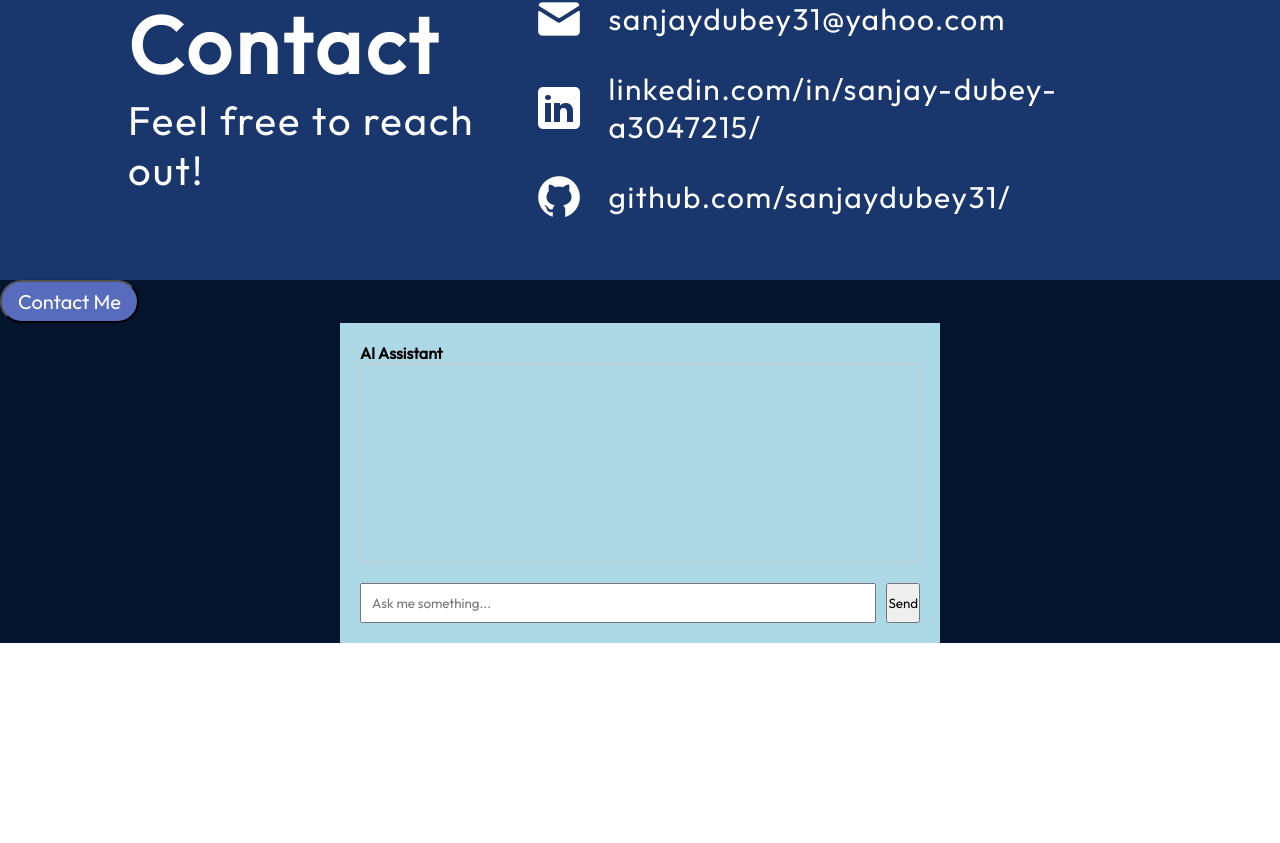
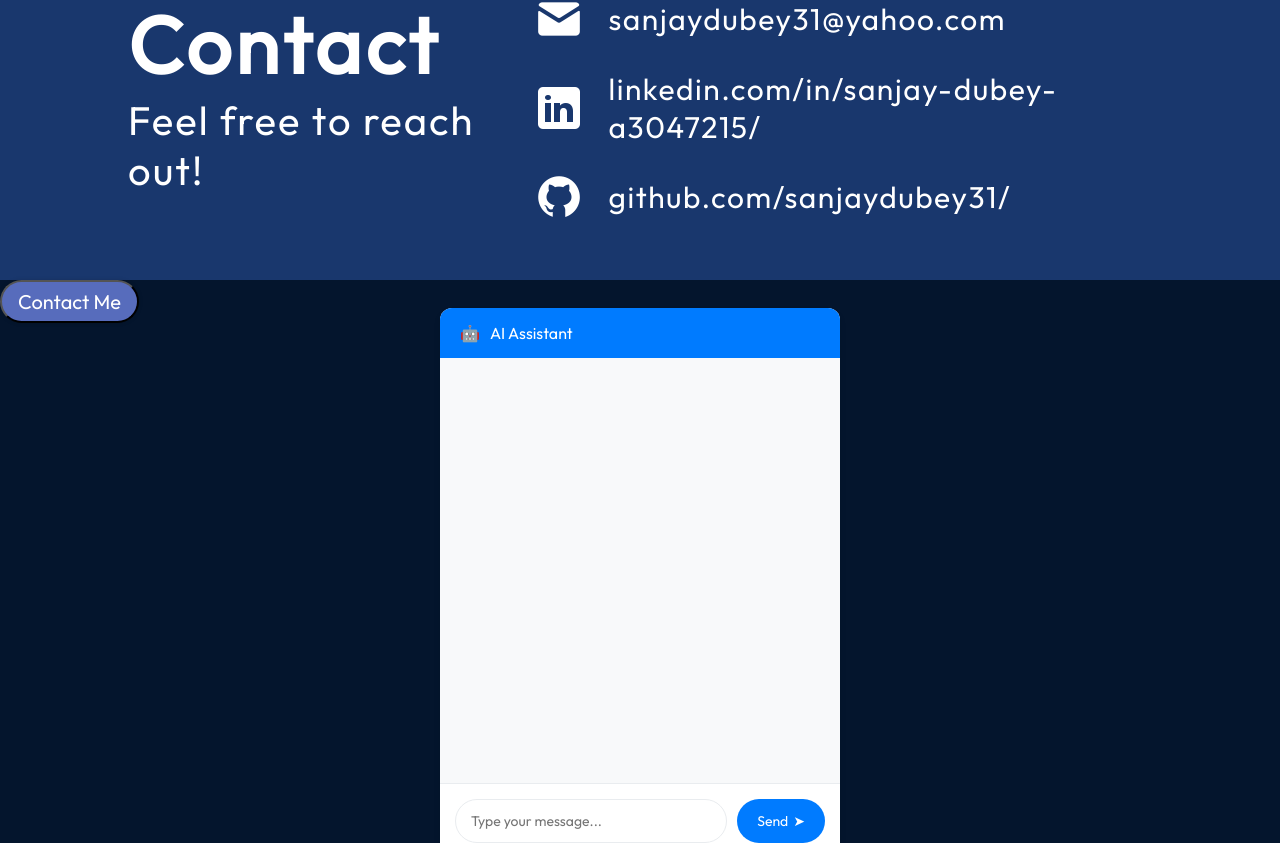
Before and after one commit to sanjaydubey31/dubey-portfolio-react, a React (Vite) app: page / in a window 1280 px wide. Shown: the part 6059-6902 px from the top of the page. Before the commit the page ends 6702 px from the top, so only its background shows below. Built offline with nearby package versions, Linux system fonts and the light colour scheme.

Commit message:
changed lokk feel of chatbot

```diff
--- a/src/App.jsx
+++ b/src/App.jsx
@@ -13,23 +13,12 @@ function App() {
     <div className={styles.App}>
       <Navbar />
       <Hero />
-      {/* <Chatbot /> */}
-
       <About />
       <Experience />
       <Projects />
       <Contact />
       <UserApp />
-      <div
-      style={{
-        display: 'flex',
-        justifyContent: 'center',
-        alignItems: 'center',
-        height: '40vh',
-      }}
-    >
-    <Chatbot />
-    </div>
+      <Chatbot />
     </div>
   );
 }
--- a/src/components/Chatbot/Chatbot.jsx
+++ b/src/components/Chatbot/Chatbot.jsx
@@ -118,45 +118,55 @@ export const Chatbot = () => {
   };
 
   return (
-    <div style={{ backgroundColor: "lightblue", padding: "20px", width: "600px", margin: "5 auto" }}>
-      <h4>AI Assistant</h4>
-      <div
-        style={{
-          border: "1px solid #ccc",
-          padding: "10px",
-          height: "200px",
-          overflowY: "auto",
-          marginBottom: "20px",
-        }}
-      >
+    <div id="chatbotsanjay" className={styles.chatbotWrapper}>
+      <div className={styles.chatbotContainer}>
+        <div className={styles.chatbotHeader}>
+          <span>🤖</span>
+          <h4 className={styles.chatbotTitle}>AI Assistant</h4>
+        </div>
+        <div className={styles.messagesContainer}>
           {messages.map((msg, index) => (
             <div
               key={index}
-            style={{
-              textAlign: msg.sender === "User" ? "right" : "left",
-              margin: "10px 0",
-            }}
+              className={`${styles.message} ${
+                msg.sender === "User" ? styles.messageUser : styles.messageAssistant
+              }`}
             >
-            <strong>{msg.sender}:</strong> {msg.text}
+              {msg.text}
             </div>
           ))}
         </div>
-      <form id="chatbotsanjay"
+        <form
+          className={styles.chatForm}
           onSubmit={isLoading ? handleStreamSubmit : handleNonStreamSubmit}
-        style={{ display: "flex", gap: "10px" }}
         >
-        <input id="chatinput"
+          <input
             type="text"
             value={input}
             onChange={(e) => setInput(e.target.value)}
-          style={{ flexGrow: 1, padding: "10px" }}
-          placeholder="Ask me something..."
+            className={styles.chatInput}
+            placeholder="Type your message..."
             disabled={isLoading}
           />
-        <button id="chatbutton" type="submit" disabled={isLoading}>
-          {isLoading ? "Streaming..." : "Send"}
+          <button
+            type="submit"
+            className={styles.chatButton}
+            disabled={isLoading}
+          >
+            {isLoading ? (
+              <>
+                <span>Loading</span>
+                <span>⏳</span>
+              </>
+            ) : (
+              <>
+                <span>Send</span>
+                <span>➤</span>
+              </>
+            )}
           </button>
         </form>
       </div>
+    </div>
   );
 };
--- a/src/components/Chatbot/Chatbot.module.css
+++ b/src/components/Chatbot/Chatbot.module.css
@@ -110,3 +110,135 @@
     align-items: center;
   }
 }
+
+/* Chatbot Styles */
+.chatbotWrapper {
+  display: flex;
+  justify-content: center;
+  align-items: center;
+  height: 60vh;
+  margin: 20px 0;
+}
+
+.chatbotContainer {
+  background-color: #ffffff;
+  width: 400px;
+  height: 550px;
+  border-radius: 12px;
+  box-shadow: 0 4px 6px rgba(0, 0, 0, 0.1);
+  display: flex;
+  flex-direction: column;
+  overflow: hidden;
+}
+
+.chatbotHeader {
+  background-color: #007bff;
+  color: white;
+  padding: 15px 20px;
+  display: flex;
+  align-items: center;
+  gap: 10px;
+}
+
+.chatbotTitle {
+  margin: 0;
+  font-size: 16px;
+  font-weight: 500;
+}
+
+.messagesContainer {
+  flex: 1;
+  padding: 20px;
+  overflow-y: auto;
+  background-color: #f8f9fa;
+  display: flex;
+  flex-direction: column;
+  gap: 10px;
+}
+
+.message {
+  max-width: 80%;
+  padding: 10px 15px;
+  border-radius: 15px;
+  font-size: 14px;
+  line-height: 1.4;
+  word-break: break-word;
+}
+
+.messageUser {
+  align-self: flex-end;
+  background-color: #007bff;
+  color: white;
+  border-radius: 15px 15px 0 15px;
+}
+
+.messageAssistant {
+  align-self: flex-start;
+  background-color: #e9ecef;
+  color: #333;
+  border-radius: 15px 15px 15px 0;
+}
+
+.chatForm {
+  padding: 15px;
+  background-color: white;
+  border-top: 1px solid #e9ecef;
+  display: flex;
+  gap: 10px;
+}
+
+.chatInput {
+  flex: 1;
+  padding: 12px 15px;
+  border: 1px solid #e9ecef;
+  border-radius: 25px;
+  outline: none;
+  font-size: 14px;
+  transition: border-color 0.3s ease;
+}
+
+.chatInput:focus {
+  border-color: #007bff;
+}
+
+.chatButton {
+  background-color: #007bff;
+  color: white;
+  border: none;
+  border-radius: 25px;
+  padding: 12px 20px;
+  cursor: pointer;
+  font-size: 14px;
+  font-weight: 500;
+  transition: background-color 0.3s ease;
+  display: flex;
+  align-items: center;
+  gap: 5px;
+}
+
+.chatButton:hover {
+  background-color: #0056b3;
+}
+
+.chatButton:disabled {
+  background-color: #cccccc;
+  cursor: not-allowed;
+}
+
+/* Scrollbar styling */
+.messagesContainer::-webkit-scrollbar {
+  width: 6px;
+}
+
+.messagesContainer::-webkit-scrollbar-track {
+  background: #f1f1f1;
+}
+
+.messagesContainer::-webkit-scrollbar-thumb {
+  background: #888;
+  border-radius: 3px;
+}
+
+.messagesContainer::-webkit-scrollbar-thumb:hover {
+  background: #555;
+}
```
Lines whose indentation alone changed are shown as unchanged.
